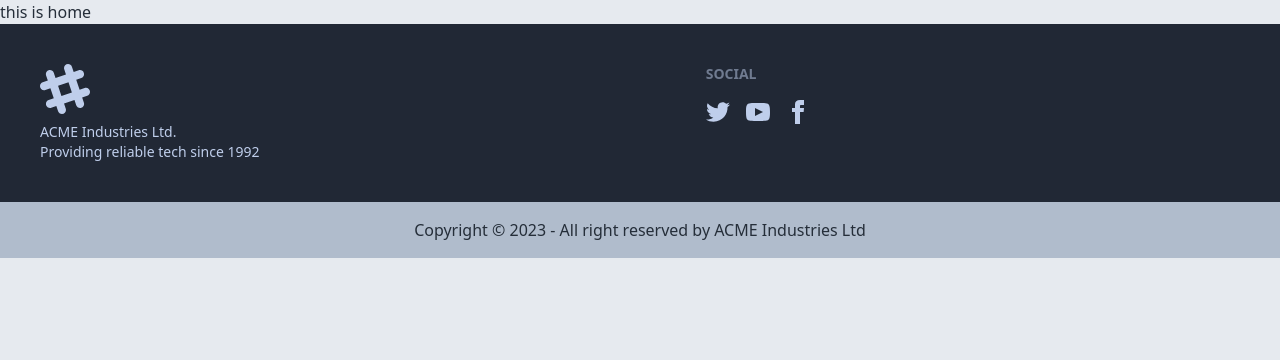
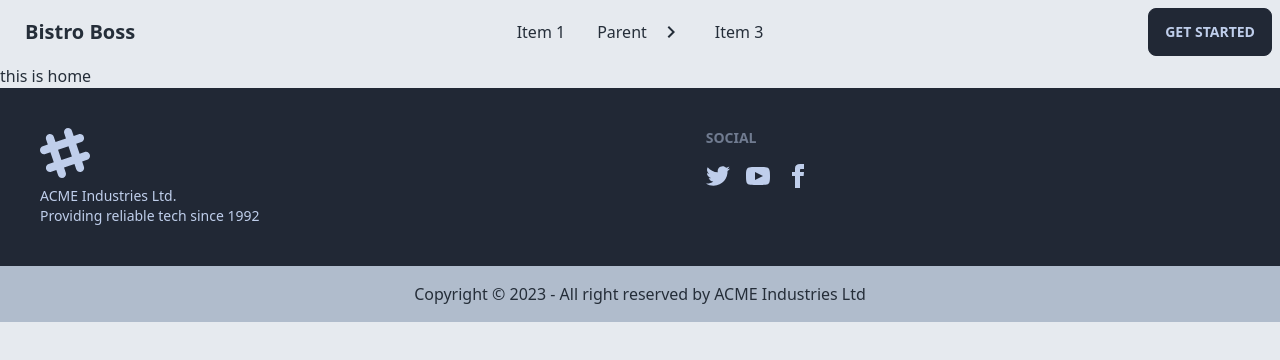
Before and after one commit to Galib24/bistro-boss-client, a React (Vite) app: page / in a window 1280 px wide. Shown: the top 360 px of the page. Built offline with nearby package versions, Linux system fonts and the light colour scheme.

Commit message:
navbar added

```diff
--- a/src/LayOut/Main.jsx
+++ b/src/LayOut/Main.jsx
@@ -1,10 +1,12 @@
 import { Outlet } from "react-router-dom";
 import Footer from "../pages/Shared/Footer/Footer";
+import NavBar from "../pages/Shared/NavBar/NavBar";
 
 
 const Main = () => {
     return (
         <div>
+            <NavBar></NavBar>
             <Outlet></Outlet>
             <Footer></Footer>
         </div>
--- /dev/null
+++ b/src/pages/Shared/NavBar/NavBar.jsx
@@ -0,0 +1,46 @@
+
+
+const NavBar = () => {
+    const navOptions = <>
+
+        <li><a>Item 1</a></li>
+        <li tabIndex={0}>
+            <a className="justify-between">
+                Parent
+                <svg className="fill-current" xmlns="http://www.w3.org/2000/svg" width="24" height="24" viewBox="0 0 24 24"><path d="M8.59,16.58L13.17,12L8.59,7.41L10,6L16,12L10,18L8.59,16.58Z" /></svg>
+            </a>
+            <ul className="p-2">
+                <li><a>Submenu 1</a></li>
+                <li><a>Submenu 2</a></li>
+            </ul>
+        </li>
+        <li><a>Item 3</a></li>
+    </>
+    return (
+        <>
+            <div className="navbar bg-base-100">
+                <div className="navbar-start">
+                    <div className="dropdown">
+                        <label tabIndex={0} className="btn btn-ghost lg:hidden">
+                            <svg xmlns="http://www.w3.org/2000/svg" className="h-5 w-5" fill="none" viewBox="0 0 24 24" stroke="currentColor"><path strokeLinecap="round" strokeLinejoin="round" strokeWidth="2" d="M4 6h16M4 12h8m-8 6h16" /></svg>
+                        </label>
+                        <ul tabIndex={0} className="menu menu-compact dropdown-content mt-3 p-2 shadow bg-base-100 rounded-box w-52">
+                         {navOptions}
+                        </ul>
+                    </div>
+                    <a className="btn btn-ghost normal-case text-xl">Bistro Boss</a>
+                </div>
+                <div className="navbar-center hidden lg:flex">
+                    <ul className="menu menu-horizontal px-1">
+                       {navOptions}
+                    </ul>
+                </div>
+                <div className="navbar-end">
+                    <a className="btn">Get started</a>
+                </div>
+            </div>
+        </>
+    );
+};
+
+export default NavBar;
```
